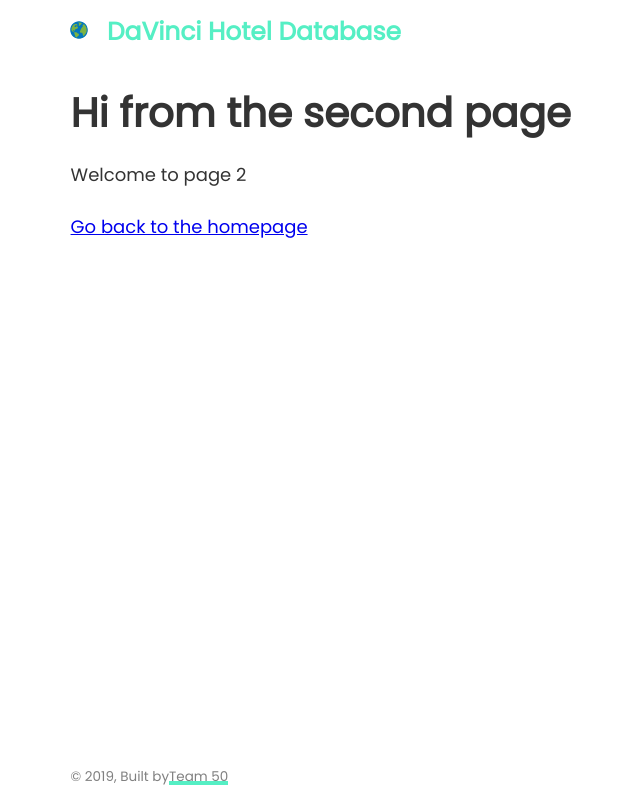
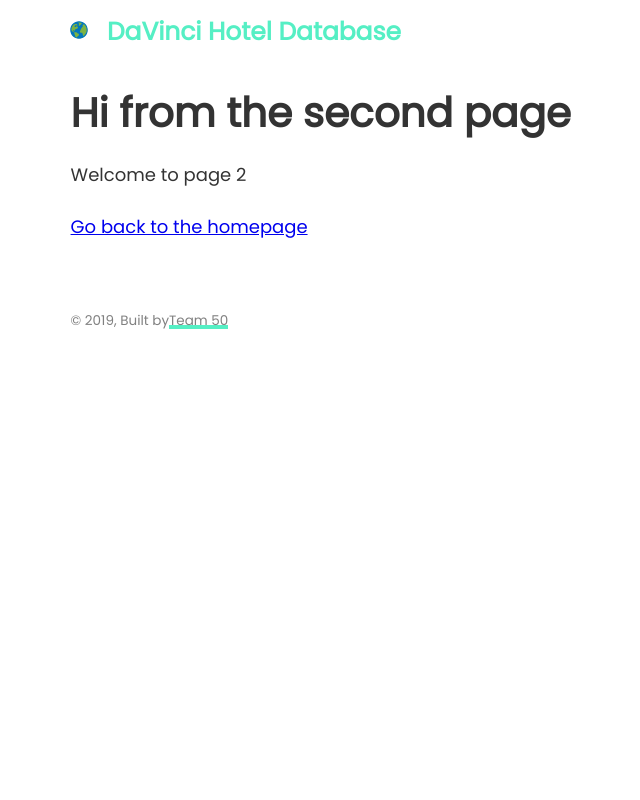
Before and after one commit to dimitrisraptis96/davinci-hotel, a Gatsby site in the folder frontend/: page /page-2 in a window 1280 px wide. Shown: the whole page, without its empty margins (109-749 px from the left). Built offline with nearby package versions, Linux system fonts and the light colour scheme; Gatsby itself is replaced by a stand-in of ours.

Commit message:
footer position fixed

```diff
--- a/frontend/src/components/layout.js
+++ b/frontend/src/components/layout.js
@@ -10,8 +10,9 @@ const Footer = styled.footer`
   font-size: 0.75em;
   color: gray;
   display: flex;
+  margin-top: 5em;
 
-  position: absolute;
+  /* position: absolute; */
   bottom: 10px;
 `
 
```
